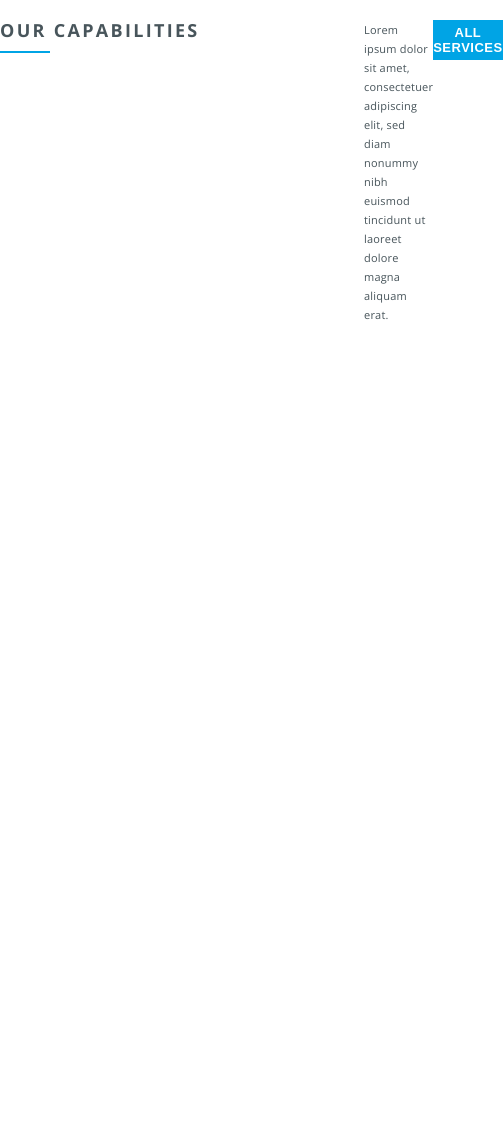
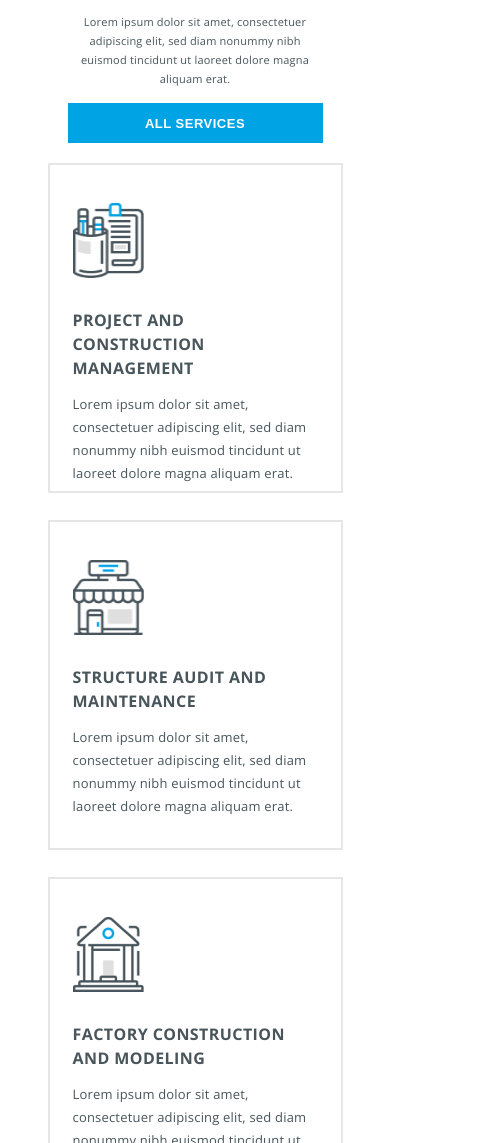
Before and after one commit to OvsyankinVI/007_03_Konstruct, a plain HTML site: page index.html in a window 390 px wide. Shown: the part 1521-2664 px from the top of the page, 503 px wide, since content can reach past the window. Before the commit the page ends 1845 px from the top, so only its background shows below. Drawn offline with nearby package versions, Linux system fonts and the light colour scheme.

Commit message:
230310_end

```diff
--- a/css/style.css
+++ b/css/style.css
@@ -106,7 +106,7 @@ header {
     }
     .nav__flex-img {
         display: block;
-        margin: 10px 0 15px 10px;
+        margin: 0 10px 0 10px;
     }
     /* .nav__flex-bar {
         margin-left: auto;
@@ -175,12 +175,14 @@ header {
 }
 @media screen and (max-width: 1000px){
     .about__flex {
-        margin: 87px 15px 0 15px;
+        margin: 30px 15px 0 15px;
         grid-template-columns: repeat(1, 2fr);
         gap: 22px;
     }
     .about__flex-text {
-    width: 100%;
+    width: 80%;
+    text-align: center;
+    margin: 0 auto;
     }
     .about__flex-grid {
         display: grid;
@@ -194,7 +196,6 @@ header {
         width: 98px;
         height: 157px;
     }
-
 }
 /* Services */
 .services__grid-head {
@@ -233,4 +234,75 @@ header {
     font-size: 13px;
     line-height: 15px;
     letter-spacing: 0.5px;
+    margin-left: 30px;
 }
+.services__grid-body {
+    display: grid;
+    grid-template-columns: repeat(3, 1fr);
+    gap: 27px;
+    justify-items: center;
+    margin-top: 76px;
+}
+.services__grid-body-item {
+    width: 295px;
+    height: 330px;
+    border: 2px solid #E6E6E6;
+}
+.services__grid-body-item-img {
+    width: 71px;
+    height: 75px;
+    margin-top: 38px;
+    margin-left: 23px;
+}
+.services__grid-body-item-h2 {
+    margin: 25px 22px 0 23px;
+    font-size: 16px;
+    line-height: 24px;
+    letter-spacing: 0.426667px;
+    color: var(--color-grey);
+    text-transform: uppercase;
+}
+.services__grid-body-item-p {
+    margin: 13px 22px 39px 23px;
+    color: var(--color-grey);
+    font-size: 13px;
+    line-height: 23px;
+    letter-spacing: 0.1875px;
+}
+@media screen and (max-width: 1000px){
+    .services__grid-body {
+        grid-template-columns: repeat(2, 2fr);
+        margin-top: 20px;
+    }
+    .services__grid-head {
+        margin-left: 10px;
+        margin-right: 10px;
+    }
+    .left {
+        text-align: center;
+        margin: 0 auto;
+    }
+    .services__grid-head .chapter-name__h2 {
+        padding-right: 0;
+        padding-top: 50px;
+    }
+    .services__grid-head {
+        display: contents;
+
+    }
+    .services__p {
+        margin-top: 15px;
+        width: 60%;
+        margin: 15px auto;
+        text-align: center;
+    }
+    .services__button {
+        display: block;
+        margin: 0 auto;
+    }
+}
+@media screen and (max-width: 630px){
+    .services__grid-body {
+        grid-template-columns: repeat(1, 3fr);
+    }
+}
--- a/index.html
+++ b/index.html
@@ -76,14 +76,37 @@
                     euismod tincidunt ut laoreet dolore magna aliquam erat.</p>
                 <button class="services__button"><strong>All services</strong></button>
             </div>
+            <div class="services__grid-body">
+                <div class="services__grid-body-item">
+                    <img src="img/services__grid-body-item-img-1.png" alt="services"
+                        class="services__grid-body-item-img">
+                    <h2 class="services__grid-body-item-h2">Project and construction management</h2>
+                    <p class="services__grid-body-item-p">Lorem ipsum dolor sit amet, consectetuer adipiscing elit, sed
+                        diam nonummy nibh euismod tincidunt ut laoreet dolore magna aliquam erat.</p>
+                </div>
+                <div class="services__grid-body-item">
+                    <img src="img/services__grid-body-item-img-2.png" alt="services"
+                        class="services__grid-body-item-img">
+                    <h2 class="services__grid-body-item-h2">Structure audit and maintenance</h2>
+                    <p class="services__grid-body-item-p">Lorem ipsum dolor sit amet, consectetuer adipiscing elit, sed
+                        diam nonummy nibh euismod tincidunt ut laoreet dolore magna aliquam erat.</p>
+                </div>
+                <div class="services__grid-body-item">
+                    <img src="img/services__grid-body-item-img-3.png" alt="services"
+                        class="services__grid-body-item-img">
+                    <h2 class="services__grid-body-item-h2">Factory construction and modeling</h2>
+                    <p class="services__grid-body-item-p">Lorem ipsum dolor sit amet, consectetuer adipiscing elit, sed
+                        diam nonummy nibh euismod tincidunt ut laoreet dolore magna aliquam erat.</p>
+                </div>
+            </div>
         </div>
     </section>
 
     <!-- <section class="work" id="work"></section>
 
-    <section class="request"></section>
+    <section class="request"></section> -->
 
-    <footer id="footer"></footer> -->
+    <footer id="footer"></footer>
 
     <script src="js/main.js"></script>
 </body>
```
Also changed, not shown: img/services__grid-body-item-img-1.png (added), img/services__grid-body-item-img-2.png (added), img/services__grid-body-item-img-3.png (added).
